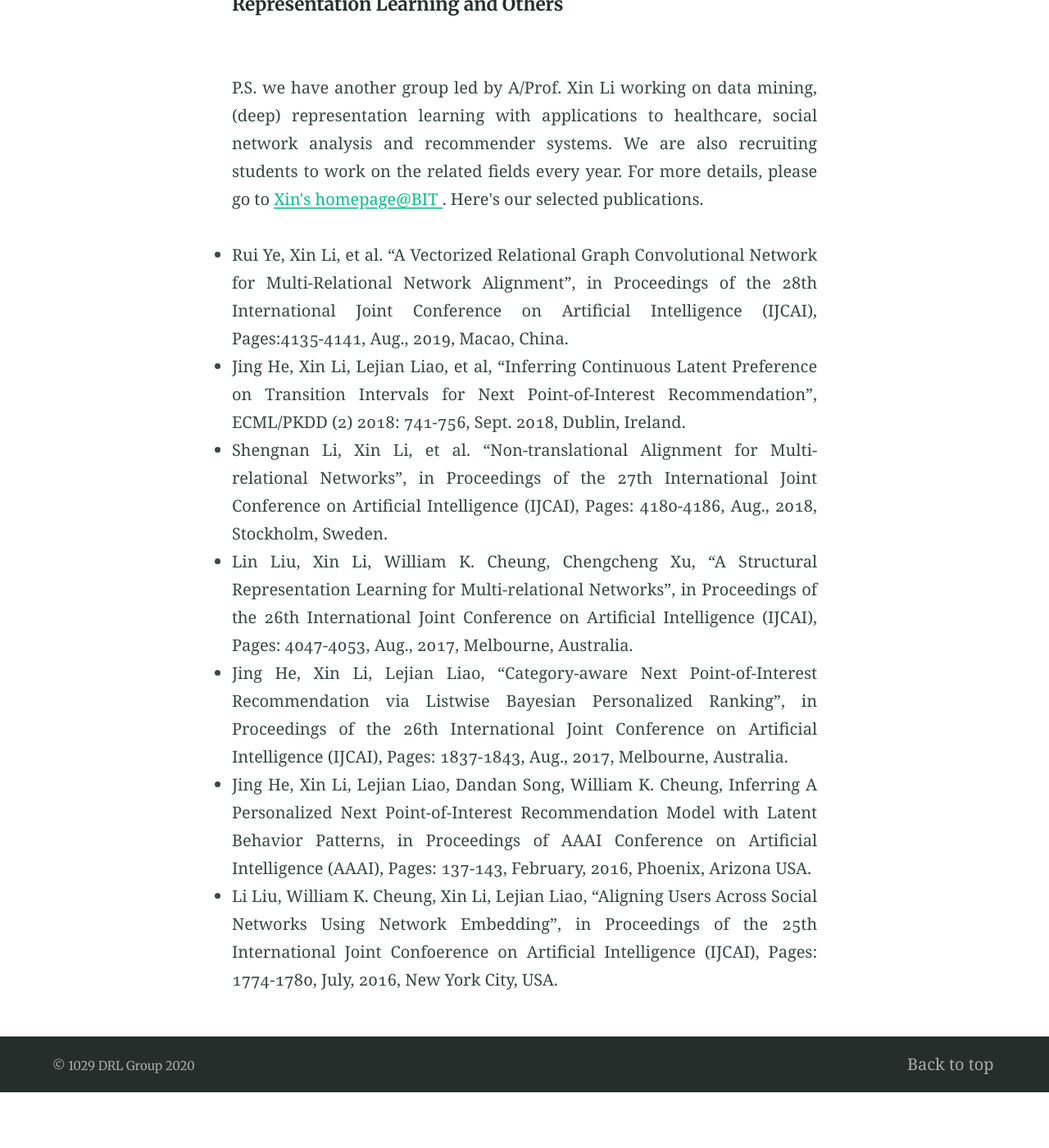
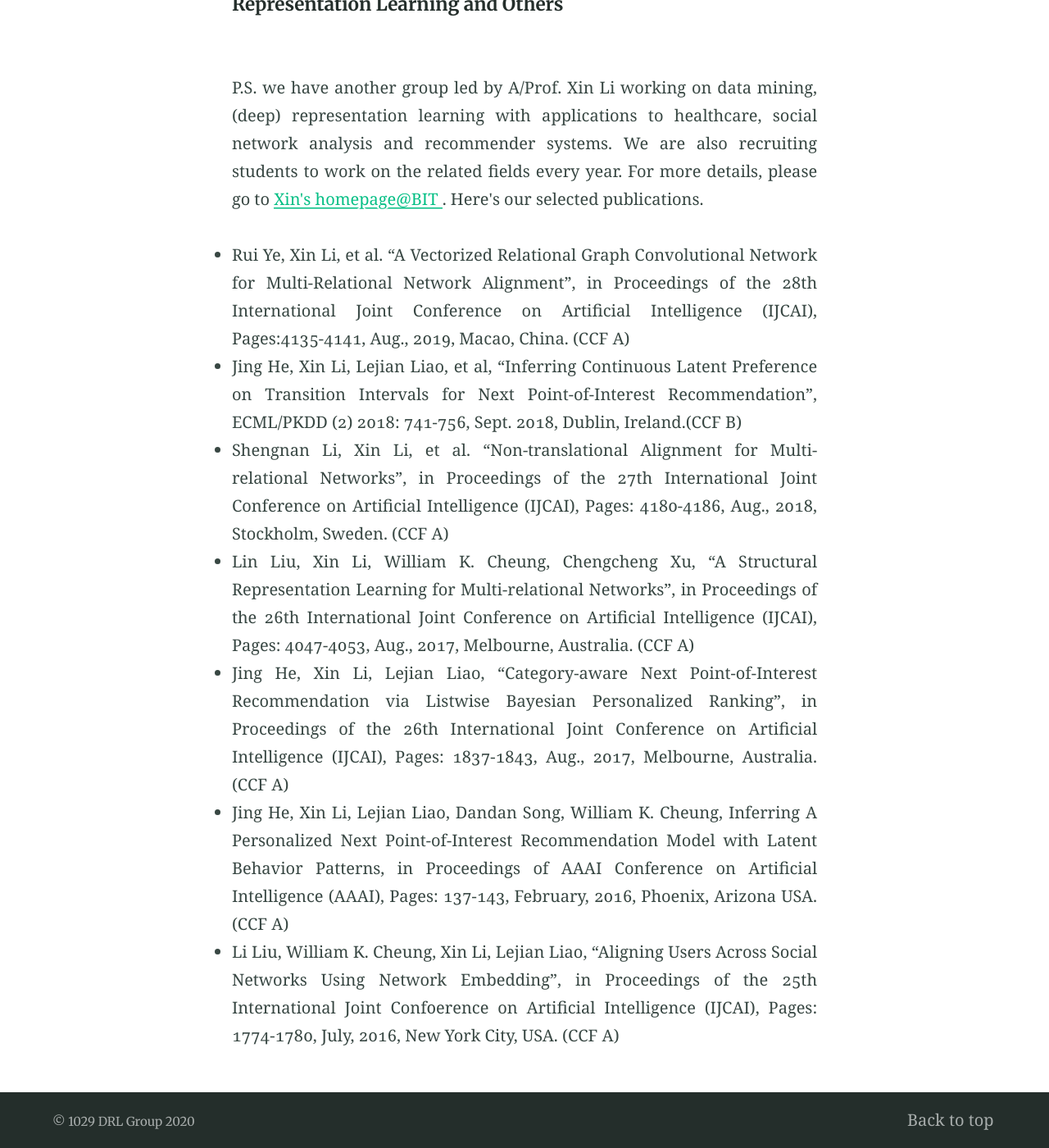
Before and after one commit to nengnengli/bit1029public.github.io, a Jekyll site: the page built from publications.md, in a window 1280 px wide and 1400 px high, scrolled down 1007 px. Shown: the whole window at 82% size. Built offline with Jekyll 4.4.1, drawn with Linux system fonts in a browser that asks for light colours; before the commit the page ends 2339 px from its top, so only the background shows below that; some of the changed text lies outside the part shown.

Commit message:
Update publications.md

```diff
--- a/publications.md
+++ b/publications.md
@@ -10,11 +10,11 @@ collectionpage: pages
 
 <br>
 
-- <p style="text-align:justify;">L. Zhang , X. Li, etc. "Universal Value Iteration Networks: When Spatially-invariant is Not Universal." AAAI 2020: 6778-6785.</p>
+- <p style="text-align:justify;">L. Zhang , X. Li, etc. "Universal Value Iteration Networks: When Spatially-invariant is Not Universal." AAAI 2020: 6778-6785. (CCF A)</p>
 - <p style="text-align:justify;">X. W. Wang, X. Li, etc. "On Improving the Learning of Long-Term historical Information for Tasks with Partial Observability," IEEE International Conference on Data Science in Cyberspace: Big Data and Business Analytics, 2020.</p>
 - <p style="text-align:justify;">Pengfei Zhu, Xin Li, Pascal Poupart, “On Improving Deep Reinforcement Learning for POMDPs ”. CoRR abs/1704.07978(2017).</p>
-- <p style="text-align:justify;">Xin Li, William K. Cheung, Jiming Liu, "Improving POMDP’s Tractability Via Belief Compression and Clustering", IEEE Transaction on Systems, Man and Cybernetics – Part B 40(1):125-136 Feb, 2010.</p>
-- <p style="text-align:justify;">Xin Li, William K. Cheung, Jiming Liu, Zhili Wu, “A Novel Orthogonal NMF-Based Belief Compression for POMDPs”, in Proceedings of 24th International Conference on Machine Learning (ICML), Pages: 537 -544 Corvallis, OR, US, 2007.</p>
+- <p style="text-align:justify;">Xin Li, William K. Cheung, Jiming Liu, "Improving POMDP’s Tractability Via Belief Compression and Clustering", IEEE Transaction on Systems, Man and Cybernetics – Part B 40(1):125-136 Feb, 2010. (CCF A)</p>
+- <p style="text-align:justify;">Xin Li, William K. Cheung, Jiming Liu, Zhili Wu, “A Novel Orthogonal NMF-Based Belief Compression for POMDPs”, in Proceedings of 24th International Conference on Machine Learning (ICML), Pages: 537 -544 Corvallis, OR, US, 2007. (CCF A) </p>
 
 
 ---
@@ -25,19 +25,19 @@ collectionpage: pages
 
 <p style="text-align:justify;">P.S. we have another group led by A/Prof. Xin Li working on data mining, (deep) representation learning with applications to healthcare, social network analysis and recommender systems. We are also recruiting students to work on the related fields every year. For more details, please go to <a href="http://cs.bit.edu.cn/szdw/jsml/js/lixin/index.htm" > Xin's homepage@BIT </a>.  Here's our selected publications.  </p>
 
-- <p style="text-align:justify;">Rui Ye, Xin Li, et al. “A Vectorized Relational Graph Convolutional Network for Multi-Relational Network Alignment”, in Proceedings of the 28th International Joint Conference on Artificial Intelligence (IJCAI), Pages:4135-4141, Aug., 2019, Macao, China.</p>
+- <p style="text-align:justify;">Rui Ye, Xin Li, et al. “A Vectorized Relational Graph Convolutional Network for Multi-Relational Network Alignment”, in Proceedings of the 28th International Joint Conference on Artificial Intelligence (IJCAI), Pages:4135-4141, Aug., 2019, Macao, China. (CCF A)</p>
 
-- <p style="text-align:justify;">Jing He, Xin Li, Lejian Liao, et al, “Inferring Continuous Latent Preference on Transition Intervals for Next Point-of-Interest Recommendation”, ECML/PKDD (2) 2018: 741-756, Sept. 2018, Dublin, Ireland.</p>
+- <p style="text-align:justify;">Jing He, Xin Li, Lejian Liao, et al, “Inferring Continuous Latent Preference on Transition Intervals for Next Point-of-Interest Recommendation”, ECML/PKDD (2) 2018: 741-756, Sept. 2018, Dublin, Ireland.(CCF B)</p>
 
-- <p style="text-align:justify;">Shengnan Li, Xin Li, et al. “Non-translational Alignment for Multi-relational Networks”, in Proceedings of the 27th International Joint Conference on Artificial Intelligence (IJCAI), Pages: 4180-4186, Aug., 2018, Stockholm, Sweden.</p>
+- <p style="text-align:justify;">Shengnan Li, Xin Li, et al. “Non-translational Alignment for Multi-relational Networks”, in Proceedings of the 27th International Joint Conference on Artificial Intelligence (IJCAI), Pages: 4180-4186, Aug., 2018, Stockholm, Sweden. (CCF A)</p>
 
-- <p style="text-align:justify;">Lin Liu, Xin Li, William K. Cheung, Chengcheng Xu, “A Structural Representation Learning for Multi-relational Networks”, in Proceedings of the 26th International Joint Conference on Artificial Intelligence (IJCAI), Pages: 4047-4053, Aug., 2017, Melbourne, Australia.</p>
+- <p style="text-align:justify;">Lin Liu, Xin Li, William K. Cheung, Chengcheng Xu, “A Structural Representation Learning for Multi-relational Networks”, in Proceedings of the 26th International Joint Conference on Artificial Intelligence (IJCAI), Pages: 4047-4053, Aug., 2017, Melbourne, Australia. (CCF A)</p>
 
-- <p style="text-align:justify;">Jing He, Xin Li, Lejian Liao, “Category-aware Next Point-of-Interest Recommendation via Listwise Bayesian Personalized Ranking”, in Proceedings of the 26th International Joint Conference on Artificial Intelligence (IJCAI), Pages: 1837-1843, Aug., 2017, Melbourne, Australia.</p>
+- <p style="text-align:justify;">Jing He, Xin Li, Lejian Liao, “Category-aware Next Point-of-Interest Recommendation via Listwise Bayesian Personalized Ranking”, in Proceedings of the 26th International Joint Conference on Artificial Intelligence (IJCAI), Pages: 1837-1843, Aug., 2017, Melbourne, Australia. (CCF A)</p>
 
-- <p style="text-align:justify;">Jing He, Xin Li, Lejian Liao, Dandan Song, William K. Cheung, Inferring A Personalized Next Point-of-Interest Recommendation Model with Latent Behavior Patterns, in Proceedings of AAAI Conference on Artificial Intelligence (AAAI), Pages: 137-143, February, 2016, Phoenix, Arizona USA.</p>
+- <p style="text-align:justify;">Jing He, Xin Li, Lejian Liao, Dandan Song, William K. Cheung, Inferring A Personalized Next Point-of-Interest Recommendation Model with Latent Behavior Patterns, in Proceedings of AAAI Conference on Artificial Intelligence (AAAI), Pages: 137-143, February, 2016, Phoenix, Arizona USA. (CCF A)</p>
 
-- <p style="text-align:justify;">Li Liu, William K. Cheung, Xin Li, Lejian Liao, “Aligning Users Across Social Networks Using Network Embedding”, in Proceedings of the 25th International Joint Conf0erence on Artificial Intelligence (IJCAI), Pages: 1774-1780, July, 2016, New York City, USA.</p>
+- <p style="text-align:justify;">Li Liu, William K. Cheung, Xin Li, Lejian Liao, “Aligning Users Across Social Networks Using Network Embedding”, in Proceedings of the 25th International Joint Conf0erence on Artificial Intelligence (IJCAI), Pages: 1774-1780, July, 2016, New York City, USA. (CCF A)</p>
 
 <!--- ##### Conference
 
```
